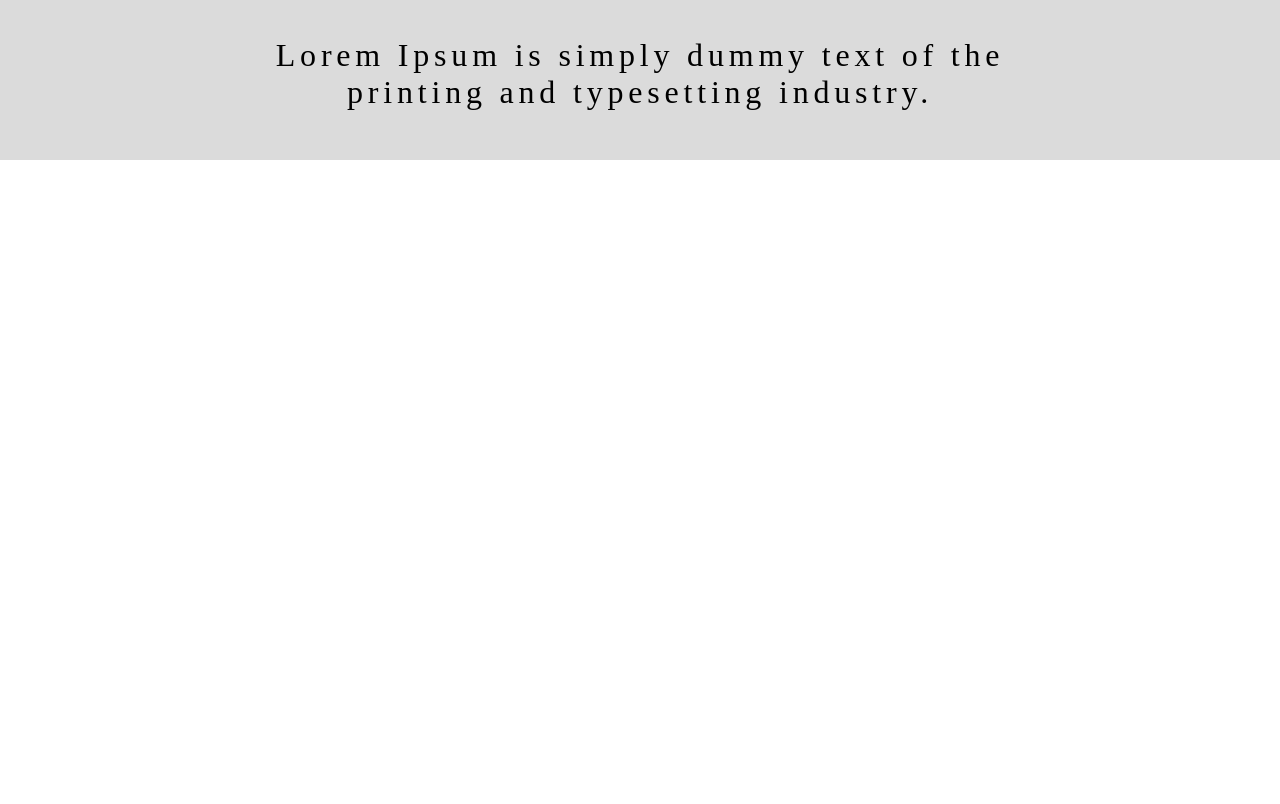
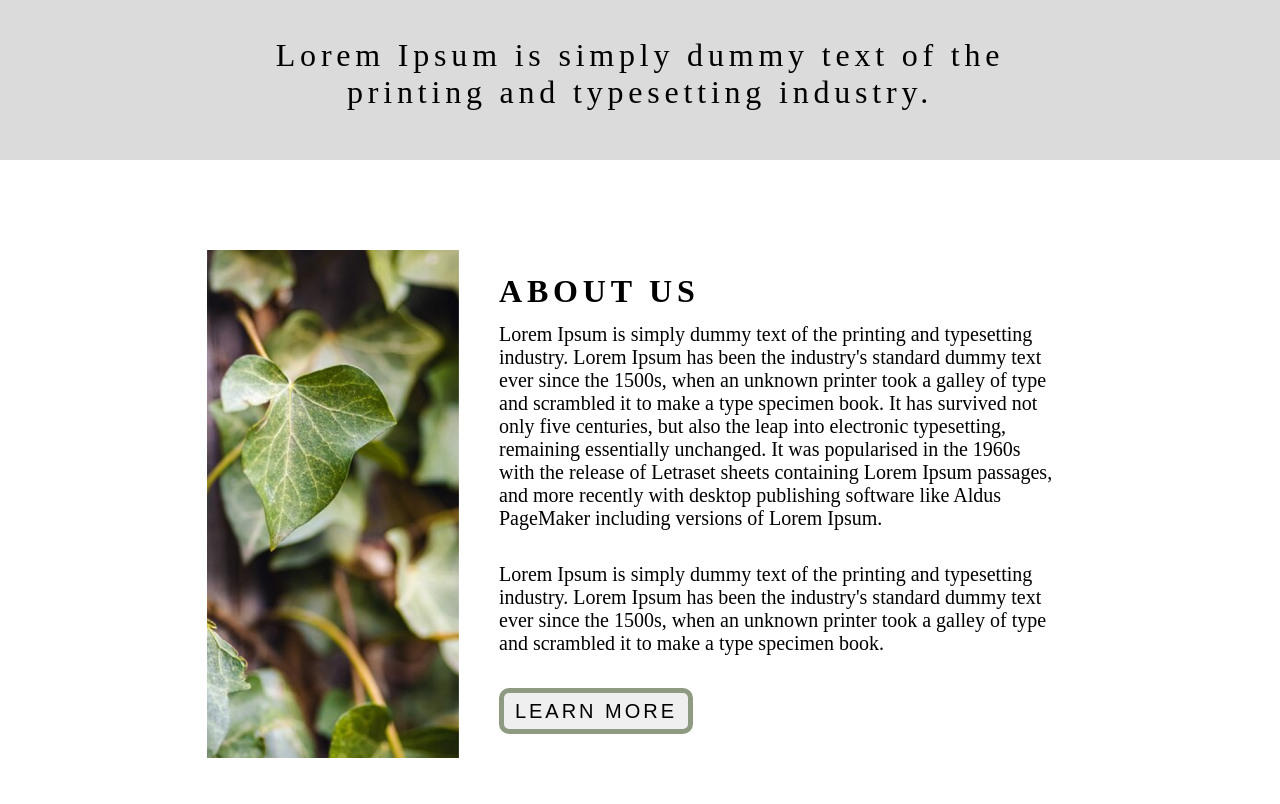
Before and after one commit to inderx1334-prog/Altanschool-web-courses, a plain HTML site: page index.html in a window 1280 px wide. Shown: the part 1884-2688 px from the top of the page. Before the commit the page ends 2066 px from the top, so only its background shows below. Drawn offline with Linux system fonts and the light colour scheme.

Commit message:
сделал aboutUs

```diff
--- a/index.html
+++ b/index.html
@@ -77,6 +77,28 @@
             <p class="collection__text">Lorem Ipsum is simply dummy text of the printing and typesetting industry.</p>
             <div class="collection__square"></div>
         </section>
+        <section class="aboutUs">
+            <div class="container">
+                <div class="aboutUs__flex">
+                    <img class="aboutUs__bigImage" src="images/aboutUs/Mask group.png" alt="img">
+                    <div class="aboutUs__content">
+                        <h2 class="aboutUs__title">ABOUT US</h2>
+                        <p class="aboutUs__text aboutUs__text_up">Lorem Ipsum is simply dummy text of the printing and typesetting industry.
+                            Lorem Ipsum has been the industry's standard dummy text ever since the 1500s, when an unknown printer took a galley of type and scrambled it to make a type specimen book.
+                            It has survived not only five centuries, but also the leap into electronic typesetting, remaining essentially unchanged. It was popularised in the 1960s with the release
+                            of Letraset sheets containing Lorem Ipsum passages,
+                            and more recently with desktop publishing software like Aldus PageMaker including versions of Lorem Ipsum.
+                        </p>
+                        <img class="aboutUs__image" src="images/aboutUs/Mask group(1).png" alt="img">
+                        <p class="aboutUs__text aboutUs__text_up">Lorem Ipsum is simply dummy text of the printing and typesetting industry.
+                             Lorem Ipsum has been the industry's standard dummy text ever since the 1500s,
+                             when an unknown printer took a galley of type and scrambled it to make a type specimen book.
+                        </p>
+                        <button class="aboutUs__button">LEARN MORE</button>
+                    </div>
+                </div>
+            </div>
+        </section>
     </main>
     <script src="script.js"></script>
 </body>
--- /dev/null
+++ b/scss/aboutUs.scss
@@ -0,0 +1,161 @@
+.aboutUs {
+    padding-top: 23px;
+    padding-bottom: 90px;
+
+    @media (min-width: 992px) {
+        padding-top: 68px;
+        padding-bottom: 46px;
+    }
+
+    @media (min-width: 1366px) {
+        padding-top: 107px;
+        padding-bottom: 128px;
+    }
+
+    @media (min-width: 1920px) {
+        padding-top: 160px;
+        padding-bottom: 103px;
+    }
+
+    &__flex {
+         @media (min-width: 992px) {
+            display: flex;
+            align-items: center;
+         }
+
+         @media (min-width: 1366px) {
+            display: flex;
+            align-items:start;
+         }
+    }
+
+    &__bigImage {
+        display: none;
+
+        @media (min-width: 992px) {
+            display: block;
+            max-width: 252px;
+            height: 508px;
+        }
+
+        @media (min-width: 1366px) {
+            max-width: 316px;
+            height: 626px;
+        }
+
+        @media (min-width: 1920px) {
+            max-width: 474px;
+            height: 938px;
+        }
+    }
+
+    &__content {
+        display: flex;
+        flex-direction: column;
+        align-items: center;
+
+        @media (min-width: 992px) {
+            padding-left: 40px;
+            align-items: start;
+        }
+    }
+
+    &__title {
+        margin-top: 0;
+        margin-bottom: 13px;
+        font-weight: 700;
+        font-size: 20px;
+        letter-spacing: 0.15em;
+        color: #000;
+
+        @media (min-width: 992px) {
+            font-size: 32px;
+        }
+
+        @media (min-width: 1920px) {
+            font-size: 48px;
+        }
+    }
+
+    &__text {
+        font-weight: 400;
+        font-size: 15px;
+        text-align: center;
+        color: #000;
+        margin-top: 0;
+        margin-bottom: 33px;
+
+        @media (min-width: 992px) {
+            font-size: 20px;
+            text-align:left;
+        }
+
+        @media (min-width: 1920px) {
+            font-size: 36px;
+        }
+
+        &_up {
+            max-width: 264px;
+
+            @media (min-width: 992px) {
+                max-width: 561px;
+            }
+        }
+
+        &_down {
+            max-width: 284px;
+            margin-top: 33px;
+
+            @media (min-width: 992px) {
+                margin-top: 0;
+                max-width: 561px;
+            }
+        }
+    }
+
+    &__image {
+        max-width: 198px;
+        height: 250px;
+
+        @media (min-width: 992px) {
+            display: none;
+        }
+    }
+
+    &__button {
+        width: 149px;
+        height: 42px;
+        border: 5px solid #8e9a82;
+        border-radius: 10px;
+        font-weight: 400;
+        font-size: 14px;
+        letter-spacing: 0.15em;
+        color: #000;
+        cursor: pointer;
+        transition: all 2s;
+
+        &:hover {
+            border: 1px solid #88a36c;
+            background: #88a36c;
+        }
+
+        @media (min-width: 992px) {
+            width: 194px;
+            height: 46px;
+            font-size: 20px;
+        }
+
+        @media (min-width: 1366px) {
+            width: 205px;
+            height: 59px;
+            margin-top: 45px;
+        }
+
+        @media (min-width: 1920px) {
+            width: 351px;
+            height: 88px;
+            font-size: 36px;
+            margin-top: 113px;
+        }
+    }
+}
--- a/scss/style.scss
+++ b/scss/style.scss
@@ -3,3 +3,4 @@
 @use "hero";
 @use "categories";
 @use "collection";
+@use "aboutUs";
```
Also changed, not shown: css/aboutUs.css (added), css/style.css, images/aboutUs/Mask group(1).png (added), images/aboutUs/Mask group.png (added), 2 other files.
